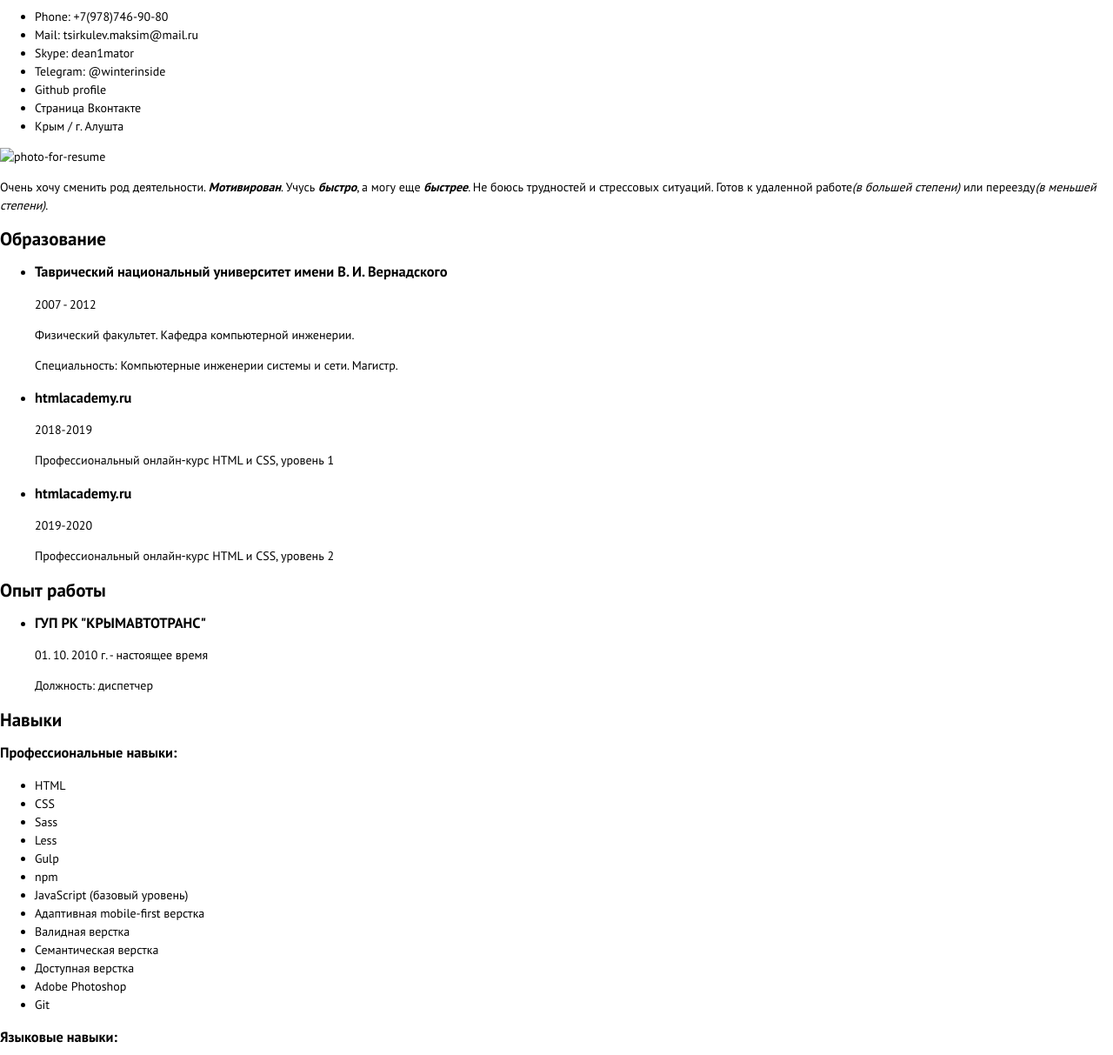
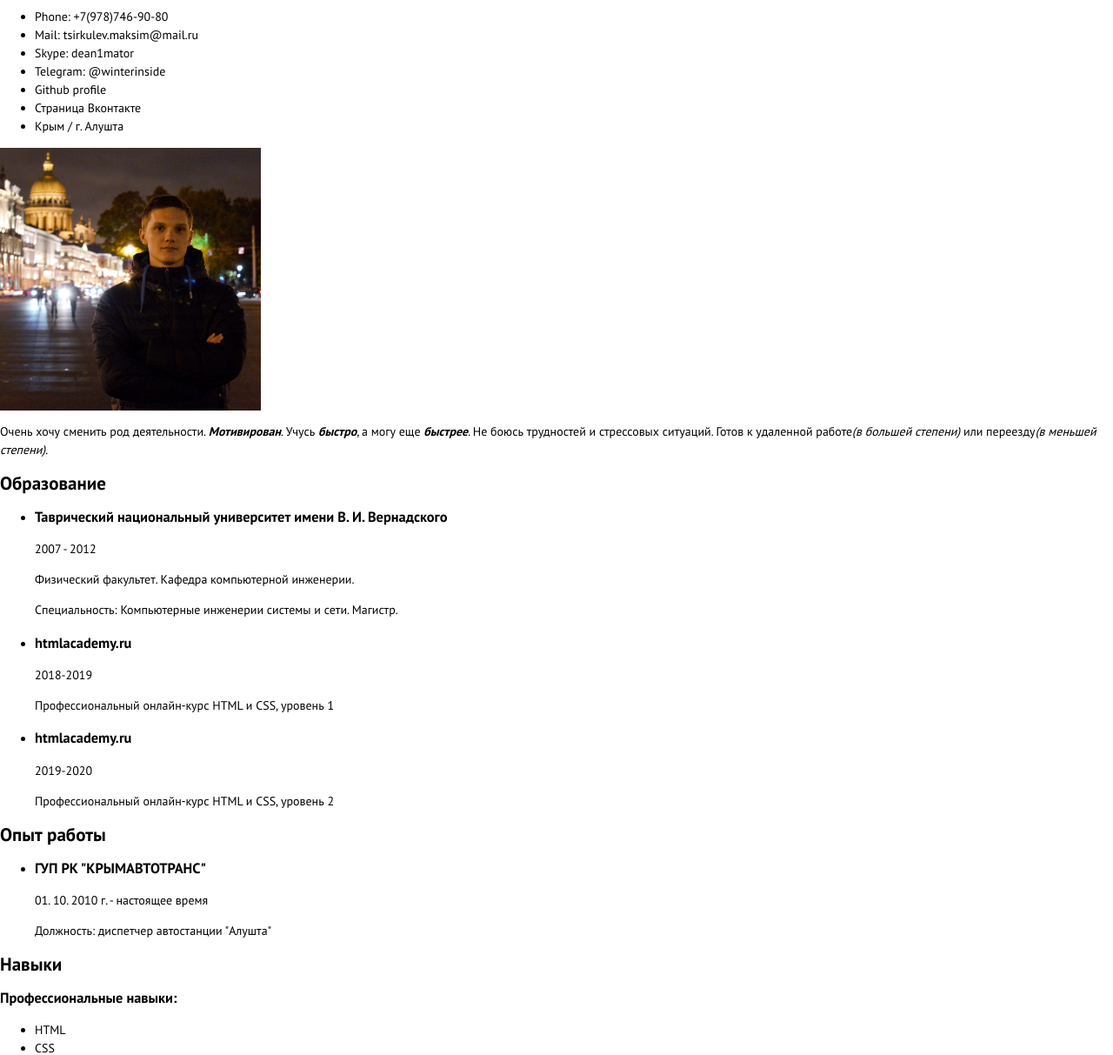
Before and after one commit to WInterInside/cv-page-2020, a plain HTML site: page index.html in a window 1280 px wide. Shown: the part 50-1263 px from the top of the page at 87% size. Drawn offline with Linux system fonts and the light colour scheme.

Commit message:
small fixes in content

```diff
--- a/index.html
+++ b/index.html
@@ -22,7 +22,7 @@
         </ul>
       </div>
       <div class="header_photo">
-        <img class="header_img" src="img/index/my-ph.jpg" alt="photo-for-resume" width="300" height="300">
+        <img class="header_img" src="img/my-ph.jpg" alt="photo-for-resume" width="300" height="300">
       </div>
     </header>
     <main class="main">
@@ -60,7 +60,7 @@
       <li class="experience_item">
       <h3 class="experience_heading experience_heading--sub">ГУП РК "КРЫМАВТОТРАНС"</h3>
       <p class="experience_text">01. 10. 2010 г. - настоящее время</p>
-      <p class="experience_text">Должность: диспетчер</p>
+      <p class="experience_text">Должность: диспетчер автостанции "Алушта"</p>
       </li>
       </ul>
       </section>
@@ -74,7 +74,6 @@
             <li class="skills_item skills_item--sass">Sass</li>
             <li class="skills_item skills_item--less">Less</li>
             <li class="skills_item skills_item--gulp">Gulp</li>
-            <li class="skills_item skills_item--npm">npm</li>
             <li class="skills_item skills_item--js">JavaScript (базовый уровень)</li>
             <li class="skills_item skills_item--responsiv">Адаптивная mobile-first верстка</li>
             <li class="skills_item">Валидная верстка</li>
```
